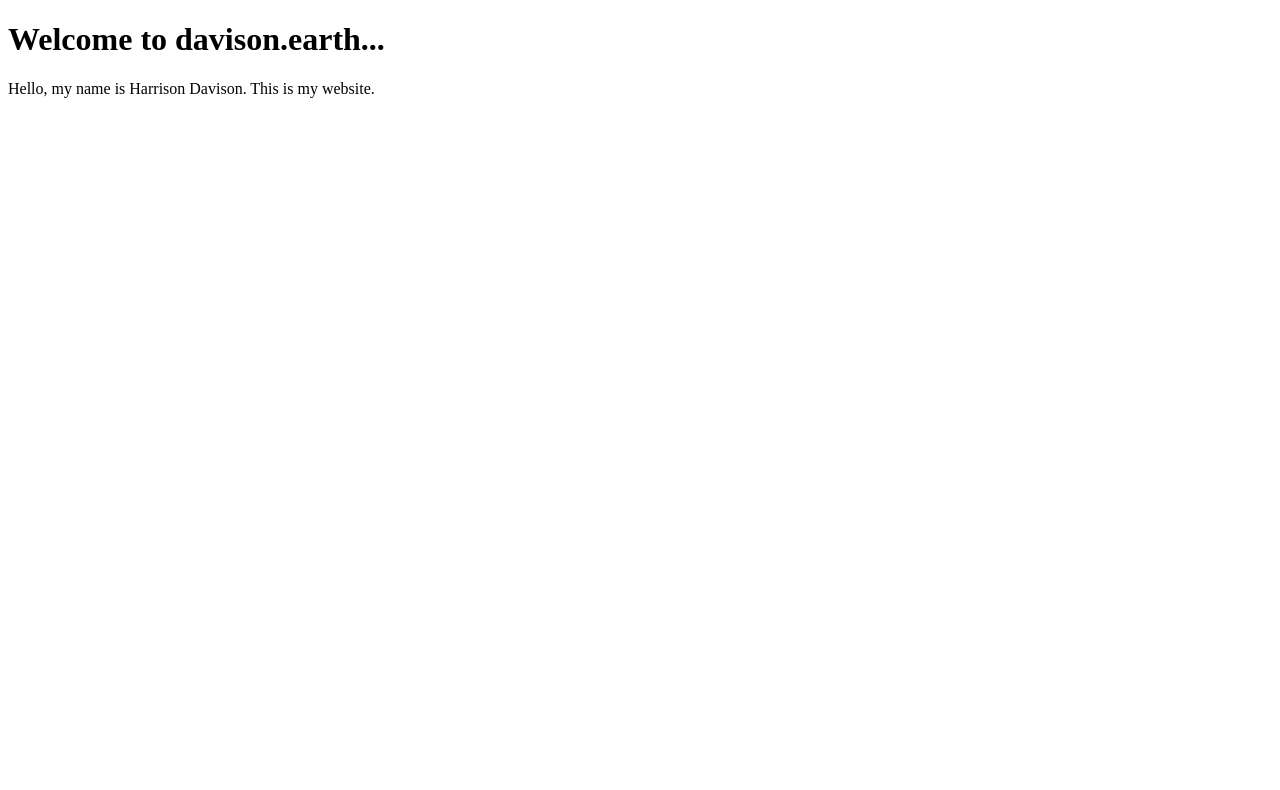
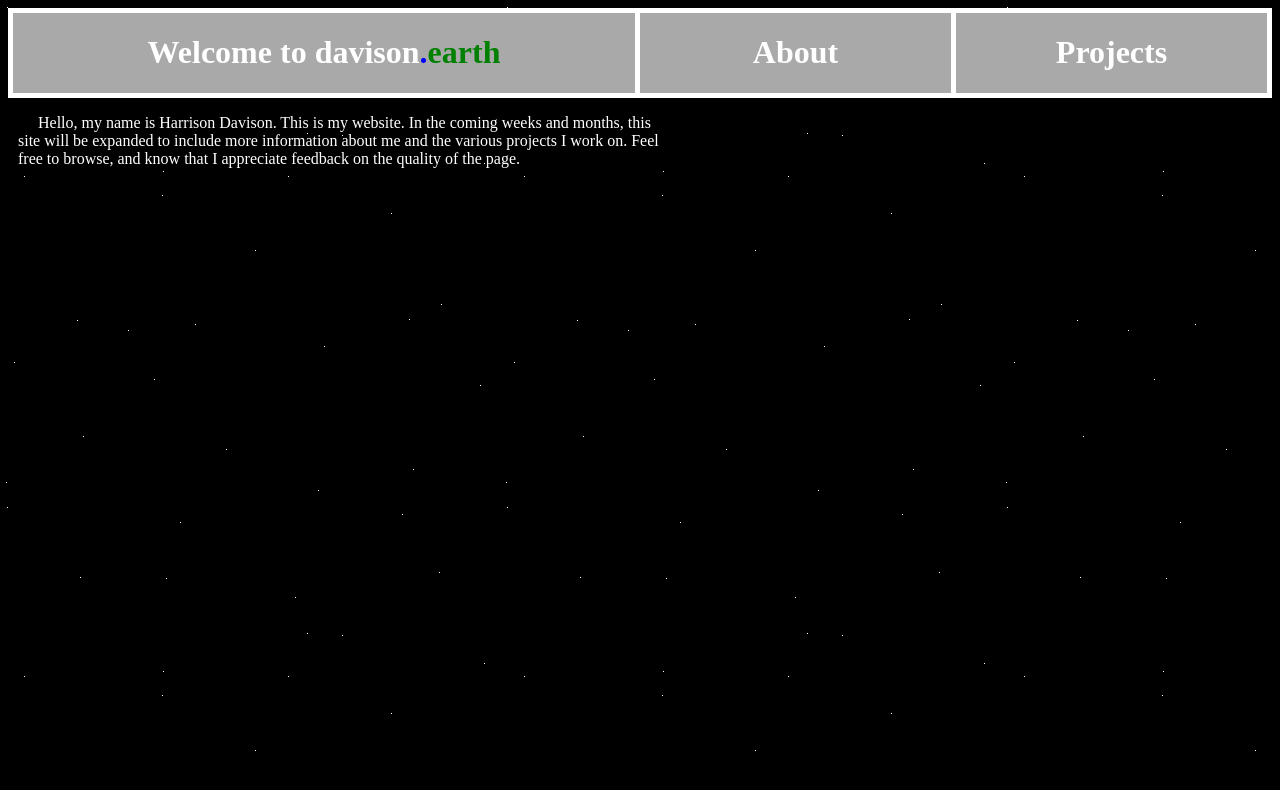
Before and after one commit to HDtCdr/hdtcdr.github.io, a plain HTML site: page index.html in a window 1280 px wide. Drawn offline with Linux system fonts and the light colour scheme.

Commit message:
Improved style.

```diff
--- a/about/style.css
+++ /dev/null
@@ -1,8 +0,0 @@
-a {
-color: black;
-text-decoration: none;
-}
-
-a:hover {
-text-decoration: underline;
-}
--- a/dogs/style.css
+++ /dev/null
@@ -1,8 +0,0 @@
-a {
-color: black;
-text-decoration: none;
-}
-
-a:hover {
-text-decoration: underline;
-}
--- a/index.html
+++ b/index.html
@@ -5,7 +5,14 @@
 		<link rel="stylesheet" href="style.css">
 	</head>
 	<body>
-		<h1>Welcome to davison.earth...</h1>
-		Hello, my name is <a href="about">Harrison Davison</a>. This is my website.
+		<ul>
+			<li class="wide"><h1><a href=".">Welcome to davison<span style="color: blue;">.</span><span style="color: green;">earth</span></a></h1>
+			</li><li class="narrow"><h1><a href="about">About</a></h1>
+			</li><li class="narrow"><h1>Projects</h1></li>
+		</ul>
+		<p>
+			Hello, my name is Harrison Davison. This is my website. In the coming weeks and months, this site will be expanded to include more information about me and the
+			various projects I work on. Feel free to browse, and know that I appreciate feedback on the quality of the page.
+		</p>
 	</body>
 </html>
--- a/style.css
+++ b/style.css
@@ -1,12 +1,46 @@
-h1:hover {
-color: green;
+body {
+background-image: URL("space.png");
+color: white;
+}
+
+ul {
+padding: 0px;
+margin: 0px;
+}
+
+ul li {
+list-style-type: none;
+display: inline-block;
+background-color: darkgray;
+text-align: center;
+border: 5px solid white;
+box-sizing: border-box;
+}
+
+ul li.wide {
+width: 50%;
+}
+
+ul li.narrow {
+width: 25%;
+border-left: 0px;
+}
+
+p {
+margin-left: 10px;
+width: 650px;
+text-indent: 20px;
 }
 
 a {
-color: black;
+color: white;
 text-decoration: none;
 }
 
 a:hover {
-text-decoration: underline;
+text-shadow: 2px 2px 2px #FFFF00;
 }
+
+a:active {
+color: #FC5E00;
+}
```
Also changed, not shown: about/index.html (+1 -1 lines), dogs/index.html (+1 -1 lines), space.png (added).
